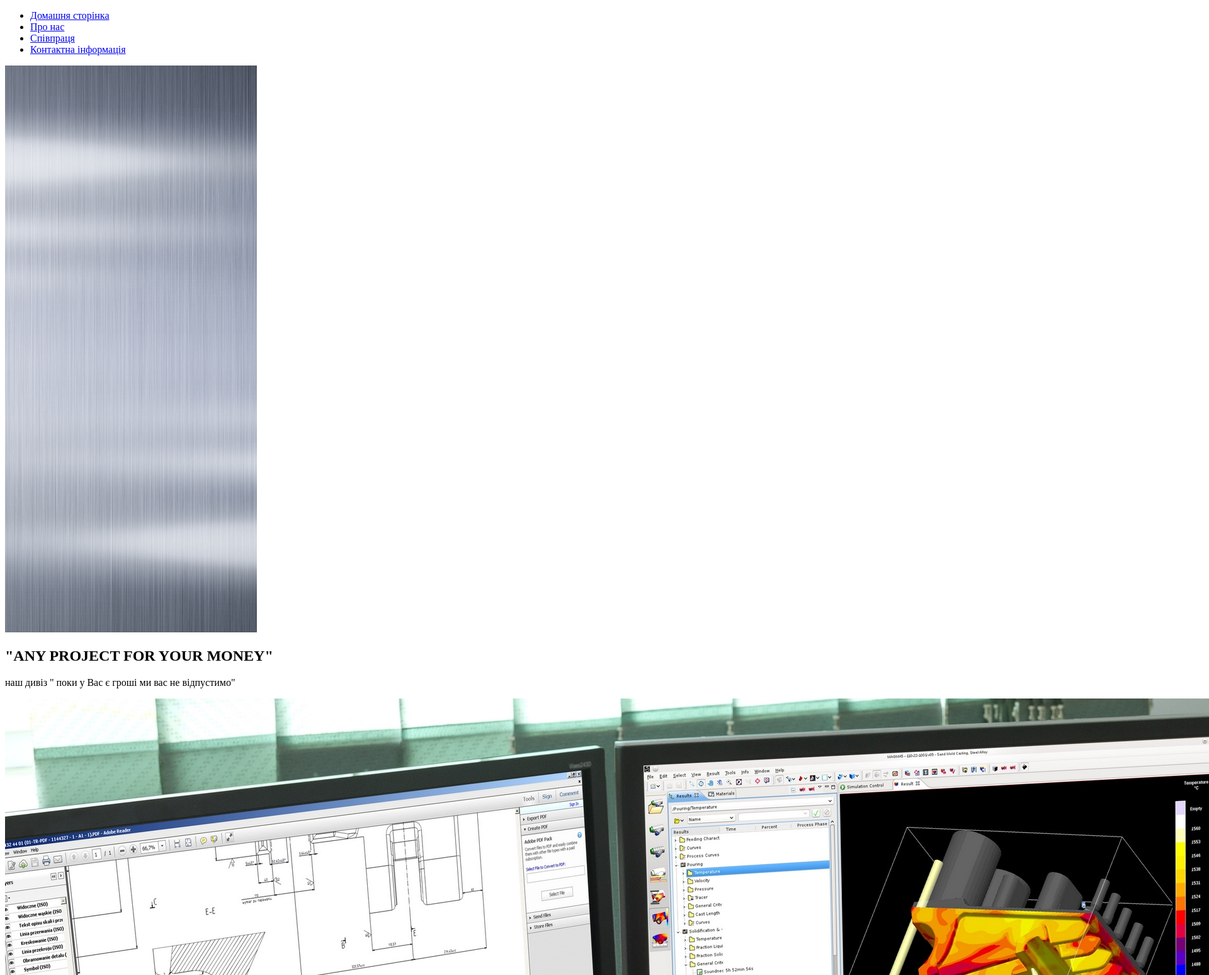
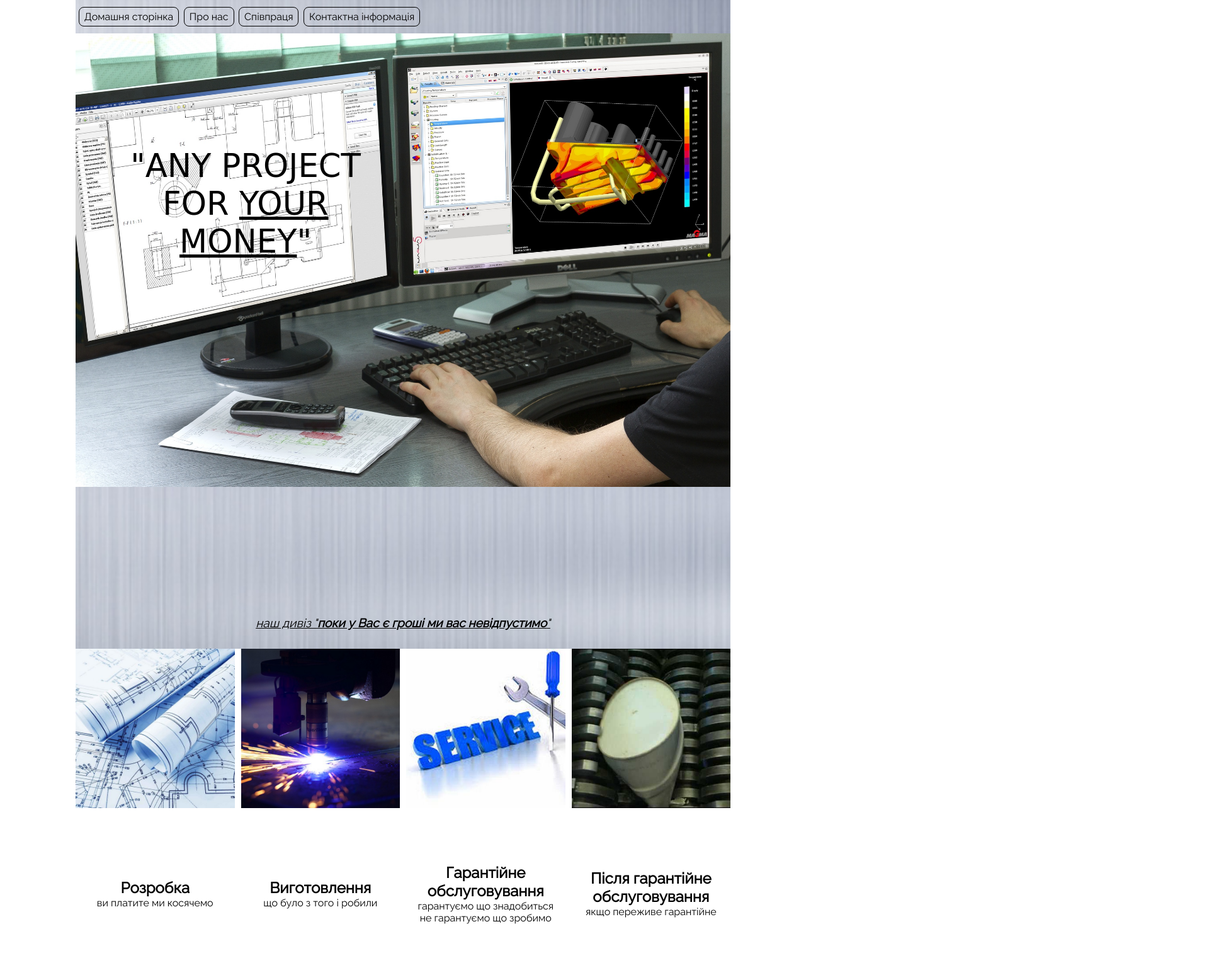
Before and after one commit to KhrystynychVasyl/html-kursova, a plain HTML site: page index.html in a window 1280 px wide. Shown: the top 1548 px of the page at 63% size, 1920 px wide, since content can reach past the window. Drawn offline with Linux system fonts and the light colour scheme; a web font is replaced by a local one.

Commit message:
part of the work

```diff
--- /dev/null
+++ b/css/index.css
@@ -0,0 +1,130 @@
+@import url('https://fonts.googleapis.com/css?family=Dokdo|Raleway');
+
+:root {
+    --primary-color: black;
+    --secondary-color: white;
+    font-family: 'Raleway', sans-serif;
+    scroll-behavior: smooth;
+}
+
+
+h1,
+h2,
+h3,
+p,
+div,
+nav,
+section,
+main,
+header {
+    margin: 0;
+    padding: 0;
+}
+
+body {
+    max-width: 1040px;
+    margin: auto;
+
+}
+
+header {
+    background-image: url(../img/background.jpg);
+    background-size: cover;
+    background-position: center;
+
+}
+
+header .logo {
+    margin: 10px 10px 10px 10px;
+    text-align: center;
+    font-family: 'Dokdo', cursive;
+    font-size: 2.2rem;
+}
+
+header .banner .slogan {
+    text-align: center;
+    font-size: 1.2rem;
+    text-decoration: underline;
+    margin: 5px 0px 30px 0px;
+}
+
+header nav {
+    padding: 1px 1px 1px 1px;
+}
+
+header nav ul {
+    display: flex;
+    padding: 0;
+    list-style-type: none;
+    justify-content: space-around;
+    align-items: center;
+    max-width: 550px;
+}
+
+header nav ul li a {
+    border: 1px solid black;
+    border-radius: 8px;
+    padding: 5px 8px 5px 8px;
+    text-decoration: none;
+    color: var(--primary-color);
+}
+
+header nav ul li a:hover {
+    text-decoration: underline;
+}
+
+header .banner img {
+    display: block;
+    width: 100%;
+}
+
+header .banner {
+    display: flex;
+    align-items: center;
+    justify-content: center;
+    flex-direction: column;
+}
+
+@media (min-width: 1040px) {
+    header .logo {
+        font-size: 3.2rem;
+    }
+}
+
+@media (min-width: 1040px) {
+    header .logo {
+        position: relative;
+        top: -550px;
+        left: -250px;
+        width: 450px;
+    }
+}
+
+main .option-list .option-card img {
+    display: block;
+    width: 100%;
+}
+
+main .option-list .option-card {
+    display: grid;
+    grid-template-columns: 1fr 1fr;
+    grid-gap: 10px;
+    justify-content: center;
+    align-items: center;
+    text-align: center;
+
+}
+
+@media (min-width: 1040px) {
+    main .option-list {
+        display: grid;
+        grid-template-columns: 1fr 1fr 1fr 1fr;
+        grid-gap: 10px;
+    }
+    main .option-list .option-card {
+        display: grid;
+        grid-template-rows: 1fr 1fr;
+        grid-template-columns: 1fr;
+        grid-gap: 10px;
+    }
+}
--- a/index.html
+++ b/index.html
@@ -1,11 +1,15 @@
 <!DOCTYPE html>
+
 <html lang="uk">
+
 <head>
     <meta charset="UTF-8">
     <meta name="viewport" content="width=device-width, initial-scale=1.0">
     <meta http-equiv="X-UA-Compatible" content="ie=edge">
     <title>Рога і копита</title>
+    <link rel="stylesheet" href="css/index.css">
 </head>
+
 <body>
     <header>
         <nav>
@@ -24,30 +28,67 @@
                 </li>
             </ul>
         </nav>
+
+        <div class="banner">
+            <img src="img/main-theme.jpg" alt="main-theme">
+            <p class="logo">"ANY PROJECT FOR <ins>YOUR MONEY</ins>"</p>
+            <p class="slogan"><i>наш дивіз "<b>поки у Вас є гроші ми вас невідпустимо</b>"</i></p>
+        </div>
     </header>
+
     <main>
-            <img src="img/background.jpg" alt="background">
-            <section id="home">
-                <h1>"ANY PROJECT FOR YOUR MONEY"</h1>
-                <p>наш дивіз " поки у Вас є гроші ми вас не відпустимо"</p>
-                <img src="img/main-theme.jpg" alt="main-theme">
+
+        <!--
+        <div id="home">
+
             <img src="img/project-print.jpg" alt="project-print">
             <img src="img/project-cut.jpg" alt="project-cut">
+
             <p>єдиний наш проект який закінчили на голому ентузіазмі</p>
+        </div>
+        -->
+        <div class="option-list">
+            <div class="option-card">
+                <div>
                     <img src="img/designing.jpg" alt="designing">
+                </div>
+                <div>
                     <h2>Розробка</h2>
                     <p>ви платите ми косячемо</p>
+                </div>
+            </div>
+            <div class="option-card">
+                <div>
                     <img src="img/cutting.jpg" alt="cutting">
+                </div>
+                <div>
                     <h2>Виготовлення</h2>
                     <p>що було з того і робили</p>
+                </div>
+            </div>
+            <div class="option-card">
+                <div>
                     <img src="img/service.jpg" alt="service">
+                </div>
+                <div>
                     <h2>Гарантійне обслуговування</h2>
                     <p>гарантуємо що знадобиться </p>
                     <p>не гарантуємо що зробимо</p>
+                </div>
+
+
+            </div>
+            <div class="option-card">
+                <div>
                     <img src="img/shredding.jpg" alt="shredding">
+                </div>
+                <div>
                     <h2>Після гарантійне обслуговування</h2>
                     <p>якщо переживе гарантійне</p>
-            </section>
+                </div>
+            </div>
+        </div>
+        <!--
             <section id="aboutus">
                 <h2>Про нас</h2>
                 <img src="img/workplace.jpg" alt="workplace">
@@ -56,7 +97,9 @@
                 <img src="img/skydiving.jpg" alt="skydiving">
                 <p>А у цей час ми втілюємо свої МРІЇ</p>
             </section>
+            -->
     </main>
+    <!--
         <footer>
             <div id="cooperation">
                 <h2>Пропозиці для співпраці</h2>
@@ -89,5 +132,7 @@
             <p>2019. Всі ваші права стають нашими.</p>
             <p>Всі наші обов'язки стають вашими.</p>
         </footer>
+        -->
 </body>
+
 </html>
```
Lines whose indentation alone changed are shown as unchanged.
